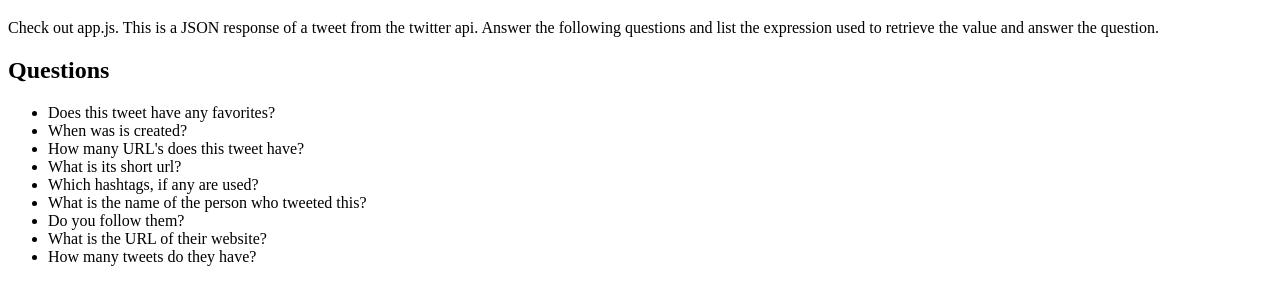
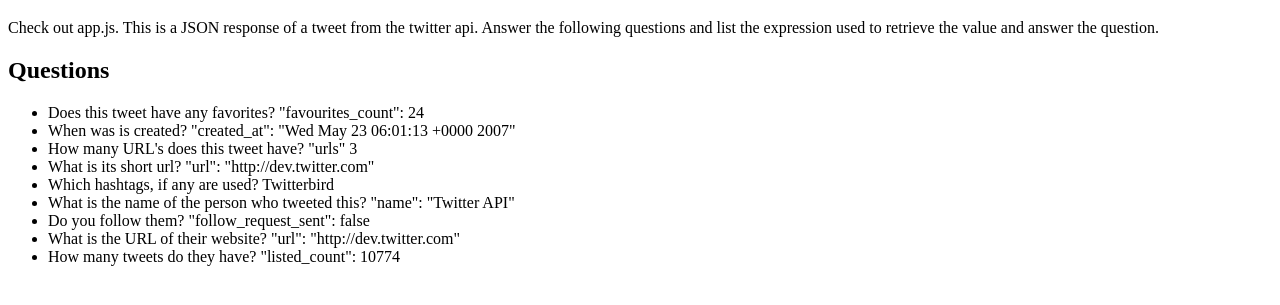
Before and after one commit to ga-dc/big_ole_twitter_object, a plain HTML site: page index.html in a window 1280 px wide. Shown: the part 61-366 px from the top of the page. Drawn offline with Linux system fonts and the light colour scheme.

Commit message:
adds solution branch

```diff
--- a/index.html
+++ b/index.html
@@ -13,15 +13,15 @@
 
   <h2>Questions</h2>
   <ul id="questions">
-    <li>Does this tweet have any favorites?</li>
-    <li>When was is created?</li>
-    <li>How many URL's does this tweet have?</li>
-    <li>What is its short url?</li>
-    <li>Which hashtags, if any are used?</li>
-    <li>What is the name of the person who tweeted this?</li>
-    <li>Do you follow them?</li>
-    <li>What is the URL of their website?</li>
-    <li>How many tweets do they have?</li>
+    <li>Does this tweet have any favorites? "favourites_count": 24</li>
+    <li>When was is created? "created_at": "Wed May 23 06:01:13 +0000 2007"</li>
+    <li>How many URL's does this tweet have? "urls" 3</li>
+    <li>What is its short url? "url": "http://dev.twitter.com"</li>
+    <li>Which hashtags, if any are used? Twitterbird</li>
+    <li>What is the name of the person who tweeted this? "name": "Twitter API"</li>
+    <li>Do you follow them? "follow_request_sent": false</li>
+    <li>What is the URL of their website? "url": "http://dev.twitter.com"</li>
+    <li>How many tweets do they have? "listed_count": 10774</li>
   </ul>
 </body>
 </html>
```
